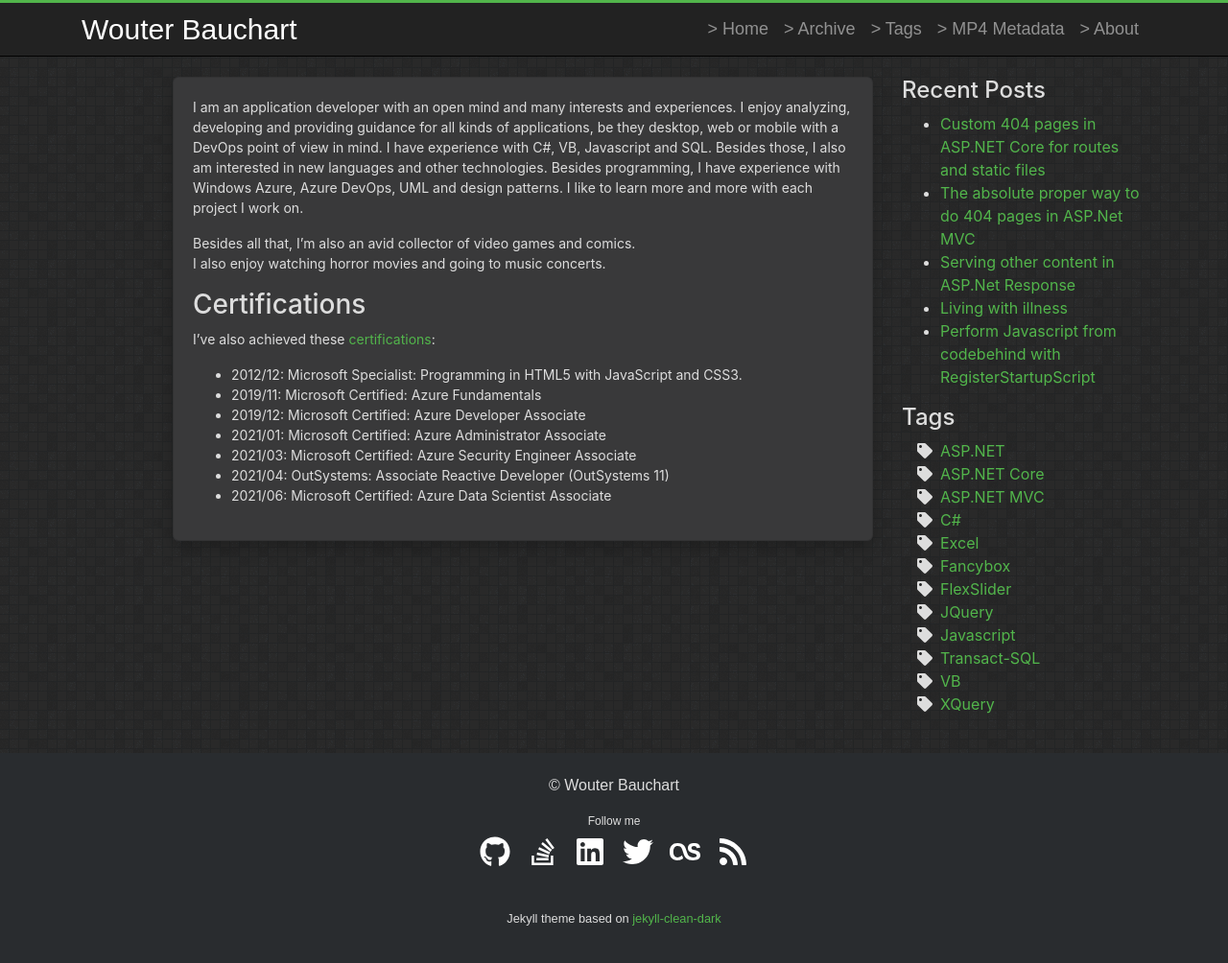
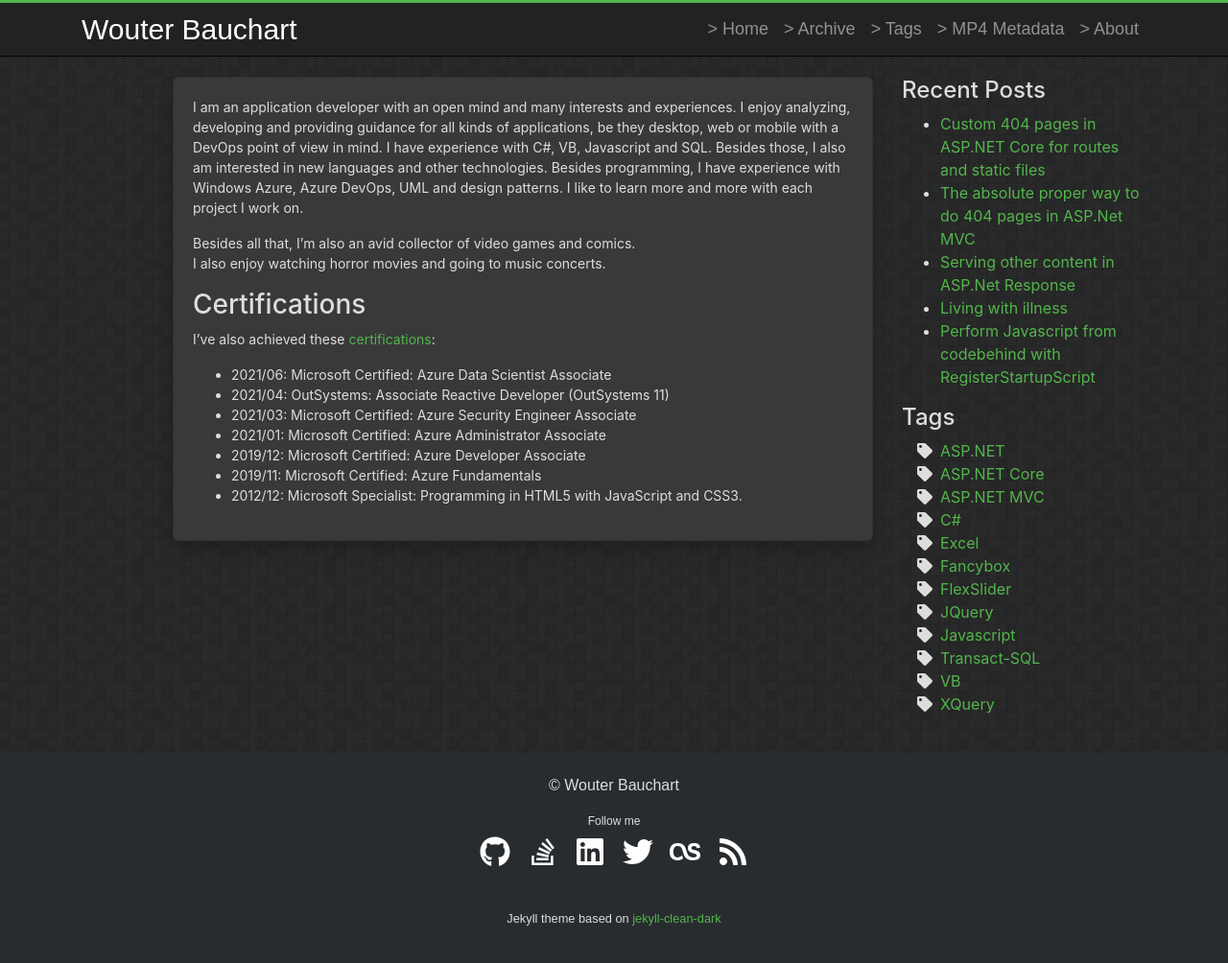
Before and after one commit to WouterBau/WouterBau.github.io, a Jekyll site: the page built from about.md, in a window 1280 px wide and 1012 px high. Shown: the top 1004 px of the window at 96% size. Built offline with Jekyll 4.4.1, drawn with Linux system fonts in a browser that asks for light colours.

Commit message:
Changed certificates to be anti-chronological

```diff
--- a/about.md
+++ b/about.md
@@ -11,10 +11,10 @@ I also enjoy watching horror movies and going to music concerts.
 
 # Certifications
 I've also achieved these [certifications](https://www.youracclaim.com/users/wouter-bauchart/badges){:target="_blank"}:
+- 2021/06: Microsoft Certified: Azure Data Scientist Associate
+- 2021/04: OutSystems: Associate Reactive Developer (OutSystems 11)
+- 2021/03: Microsoft Certified: Azure Security Engineer Associate
+- 2021/01: Microsoft Certified: Azure Administrator Associate
+- 2019/12: Microsoft Certified: Azure Developer Associate
+- 2019/11: Microsoft Certified: Azure Fundamentals
 - 2012/12: Microsoft Specialist: Programming in HTML5 with JavaScript and CSS3.
-- 2019/11: Microsoft Certified: Azure Fundamentals
-- 2019/12: Microsoft Certified: Azure Developer Associate
-- 2021/01: Microsoft Certified: Azure Administrator Associate
-- 2021/03: Microsoft Certified: Azure Security Engineer Associate
-- 2021/04: OutSystems: Associate Reactive Developer (OutSystems 11)
-- 2021/06: Microsoft Certified: Azure Data Scientist Associate
```
